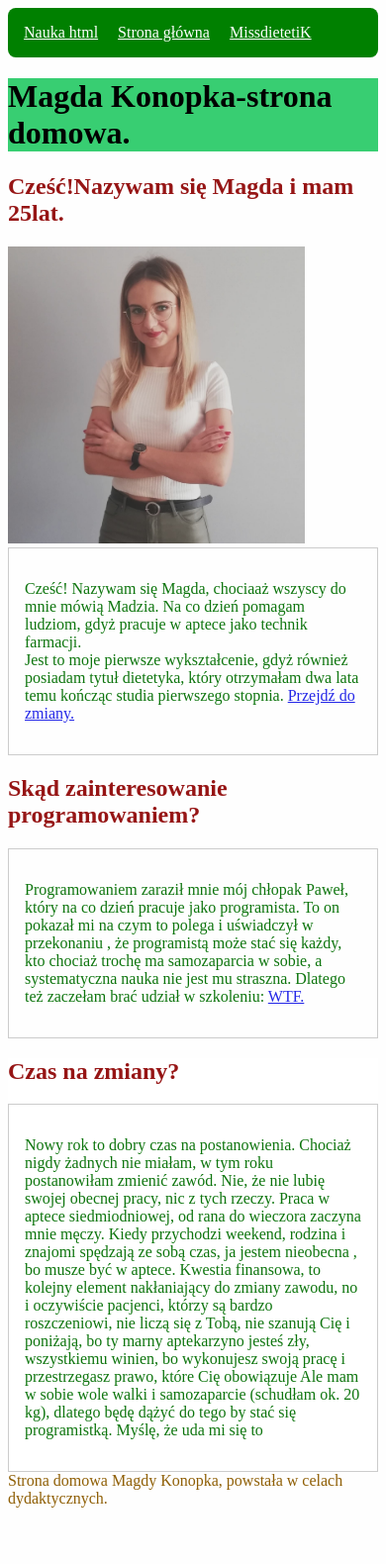
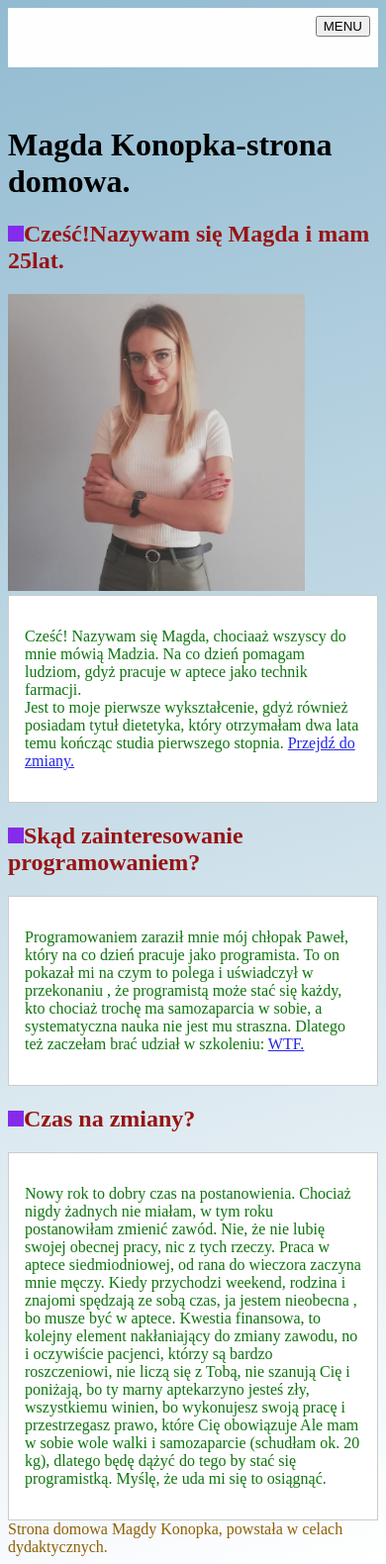
Before and after one commit to magda-konopka/hompage, a plain HTML site: page indexMK.html in a window 390 px wide. Shown: the whole page at 99% size. Before the commit the page ends 1531 px from the top, so only its background shows below. Drawn offline with Linux system fonts and the light colour scheme.

Commit message:
ad hamburger

```diff
--- a/indexMK.html
+++ b/indexMK.html
@@ -9,24 +9,32 @@
   </head>
 
   <body>
-    <header class= "header">
-      <nav class="navigation">
-        <a  class="navigation__link navigation__link--homepage" href="nauka-html.html"> Nauka html </a>
-        <a class="navigation__link"  href="indexMK.html"> Strona główna </a>
-        <a  class="navigation__link"  href="missdietetik.html"> MissdietetiK</a>
+    <header class="header">
+      <nav class="navigation navigation--js ">
+        <a
+          class="navigation__link navigation__link--homepage"
+          href="nauka-html.html"
+        >
+          Nauka html
+        </a>
+        <a class="navigation__link" href="indexMK.html"> Strona główna </a>
+        <a class="navigation__link" href="missdietetik.html"> MissdietetiK</a>
       </nav>
+      <button class="hamburger hamburger--js" aria-label="Otwórz menu.">
+        MENU
+      </button>
     </header>
-    <main class= "main">
-      <header id="top">
+    <main class="main">
+
         <h1>Magda Konopka-strona domowa.</h1>
-      </header>
+
 
       <section>
         <h2 class="hotpink-header hotpink-header--js">Coś o mnie?</h2>
+
         <img class="img" src="magda.jpg" alt="Madzia" />
 
         <article class="week__summary">
-
           <p>
             Cześć! Nazywam się Magda, chociaaż wszyscy do mnie mówią Madzia. Na
             co dzień pomagam ludziom, gdyż pracuje w aptece jako technik
@@ -38,6 +46,7 @@
         </article>
       </section>
 
+      <div class="grid">
         <section>
           <h2 class="hotpink-header">Skąd zainteresowanie programowaniem?</h2>
           <article class="week__summary">
@@ -52,7 +61,7 @@
           </article>
         </section>
 
-      <section id="zmiany">
+        <section>
           <h2 class="black">Czas na zmiany?</h2>
 
           <article class="week__summary">
@@ -66,13 +75,14 @@
               kolejny element nakłaniający do zmiany zawodu, no i oczywiście
               pacjenci, którzy są bardzo roszczeniowi, nie liczą się z Tobą, nie
               szanują Cię i poniżają, bo ty marny aptekarzyno jesteś zły,
-            wszystkiemu winien, bo wykonujesz swoją pracę i przestrzegasz prawo,
-            które Cię obowiązuje Ale mam w sobie wole walki i samozaparcie
-            (schudłam ok. 20 kg), dlatego będę dążyć do tego by stać się
-            programistką. Myślę, że uda mi się to 
+              wszystkiemu winien, bo wykonujesz swoją pracę i przestrzegasz
+              prawo, które Cię obowiązuje Ale mam w sobie wole walki i
+              samozaparcie (schudłam ok. 20 kg), dlatego będę dążyć do tego by
+              stać się programistką. Myślę, że uda mi się to osiągnąć.
             </p>
           </article>
         </section>
+      </div>
 
       <section>
         <footer>
--- a/main.js
+++ b/main.js
@@ -6,3 +6,18 @@ console.log(age);
 console.log(`Cześć!Nazywam się ${firstName} i mam ${age}lat.`);
 const heading = document.querySelector('.hotpink-header--js');
 heading.innerHTML =`Cześć!Nazywam się ${firstName} i mam ${age}lat.`
+
+greet(age, firstName);
+
+function greet(age,firstName) {
+    console.log(
+        `Cześć!Nazywam się ${firstName} i mam ${age}lat.`
+
+    );
+}
+
+const hamburger = document.querySelector('.hamburger--js');
+hamburger.addEventListener('click', () => {
+    const nav = document.querySelector('.navigation--js');
+    nav.classList.toggle('navigation--open');
+})
--- a/styleMK.css
+++ b/styleMK.css
@@ -1,26 +1,40 @@
 header {
   color: black;
+  background: #fefefe;
+  min-height: 60px;
+  position: static;
+  top: 0;
+  width: 100%;
 }
 
 article {
   color: rgb(14, 117, 14);
 }
+
 footer {
   color: rgb(143, 95, 6);
 }
 
 body {
   background: #fefefe;
+  background-color: #92bbd1;
+  background-image: linear-gradient(163deg, #92bbd1 0%, #ffffff 100%);
 }
 
+.hotpink-header {
+  color: rgb(150, 21, 21);
+}
 
+.hotpink-header::before {
+  content:'';
+  display: inline-block;
+  width: 16px;
+  height: 16px;
+  background: #852bec;
 
-.hotpink-header {
-  color: rgb(150, 21,21);
 }
 
 #top {
-  background: rgb(56, 206, 114);
 }
 
 nav a {
@@ -31,43 +45,77 @@ a {
   color: #2427e7;
 }
 
-#zmiany {
-  background: white;
-}
 #pop {
   background: #4eb2e0;
 }
+
 .black {
   color: rgb(150, 21, 21);
 }
-.main {
-    max-width: 1000px;
-  margin: 0 auto;
-
+.black::before {
+  content:'';
+  display: inline-block;
+  width: 16px;
+  height: 16px;
+  background: #852bec;
 
 }
 
-.navigation {
-    background: green;
-    padding: 16px;
-    border-radius: 8px;
+.main {
+  max-width: 1000px;
+  margin: 60px auto 0;
 }
 
 .navigation__link {
-    color:white;
-    display: inline-block;
-    margin-right: 16px;
+  color: rgb(194, 35, 35);
+  display: block;
+  margin: 0 0 16px;
 }
+
 .week__summary {
-    padding: 16px;
-    border: 1px #ccc solid;
-
+  padding: 16px;
+  border: 1px #ccc solid;
+  background: white;
 }
 
 .img {
-    top: 300px;
-    border: 300px;
-    width :300px;
-    height: 300px;
+  top: 300px;
+  border: 300px;
+  width: 300px;
+  height: 300px;
+}
 
+@media (min-width: 768px) {
+  .navigation {
+    padding: 16px;
+    border-radius: 8px;
+    display: flex !important;
+    justify-content: space-around;
+    align-items: center;
+  }
+
+  .hamburger {
+    display: none;
+  }
+
+  .grid {
+    display: grid;
+    grid-template-columns: 1fr 1fr;
+    column-gap: 16px;
+  }
 }
+
+.navigation {
+  padding: 16px;
+  display: none;
+}
+
+.navigation--open {
+  display: block;
+}
+
+.hamburger {
+  position: absolute;
+  top: 16px;
+  right: 16px;
+}
```
Lines whose indentation alone changed are shown as unchanged.
